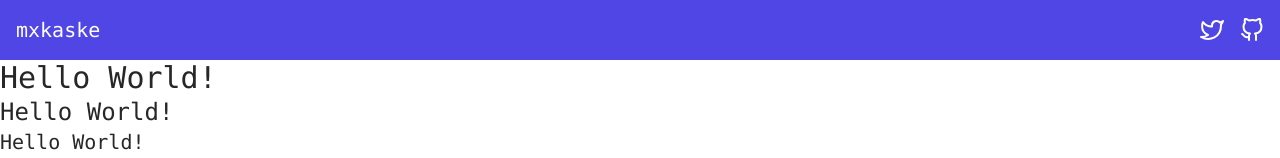
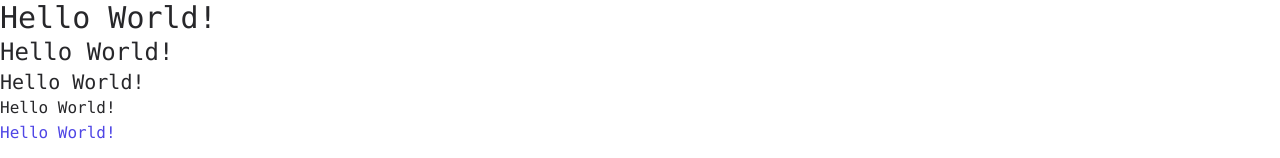
Before and after one commit to mxkaske/next-mxkaske, a Next.js app: page / in a window 1280 px wide. Shown: the top 158 px of the page. Built offline with nearby package versions, Linux system fonts and the light colour scheme.

Commit message:
:dizzy: add animation to navbar

```diff
--- a/components/navbar.tsx
+++ b/components/navbar.tsx
@@ -1,11 +1,38 @@
-import React from "react";
+import React, { useEffect } from "react";
 import { FiTwitter, FiGithub } from "react-icons/fi";
+import { motion, useAnimation, Variants } from "framer-motion";
 import Button from "./button";
 import Container from "./container";
+import { useDisplayHeader } from "../hooks";
 
 const NavBar = () => {
+  const displayHeader = useDisplayHeader();
+  const controls = useAnimation();
+
+  useEffect(() => {
+    return () => {
+      displayHeader.onChange((e) => {
+        if (e) controls.start("visible");
+        else controls.start("hidden");
+      });
+    };
+  }, []);
+
+  const container: Variants = {
+    visible: { y: 0 },
+    hidden: { y: -60 },
+  };
+
   return (
-    <header className="w-full bg-primary-600 p-4">
+    <motion.header
+      className="w-full bg-primary-600 fixed top-0"
+      variants={container}
+      animate={controls}
+      initial="hidden"
+      transition={{
+        type: "tween",
+      }}
+    >
       <Container className="flex justify-between items-center">
         <h3 className="text-white">mxkaske</h3>
         <div className="flex">
@@ -17,7 +44,7 @@ const NavBar = () => {
           </Button>
         </div>
       </Container>
-    </header>
+    </motion.header>
   );
 };
 
```
